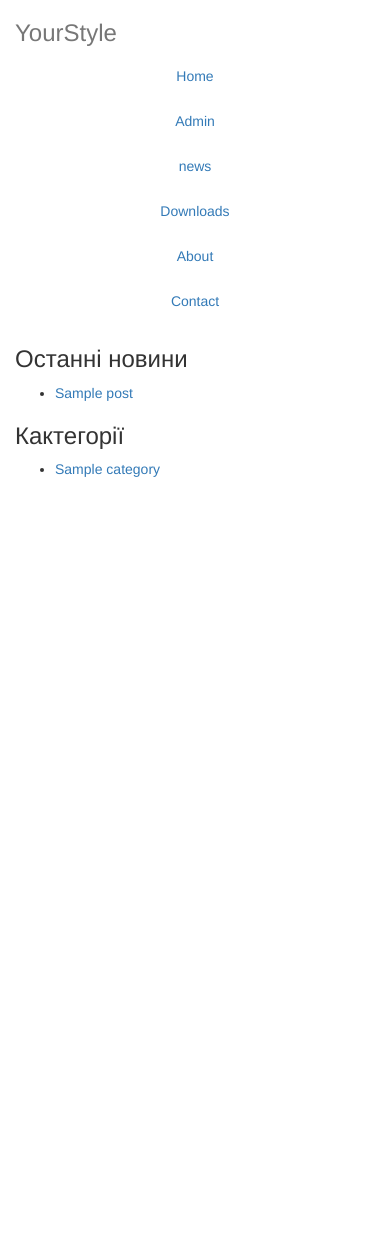
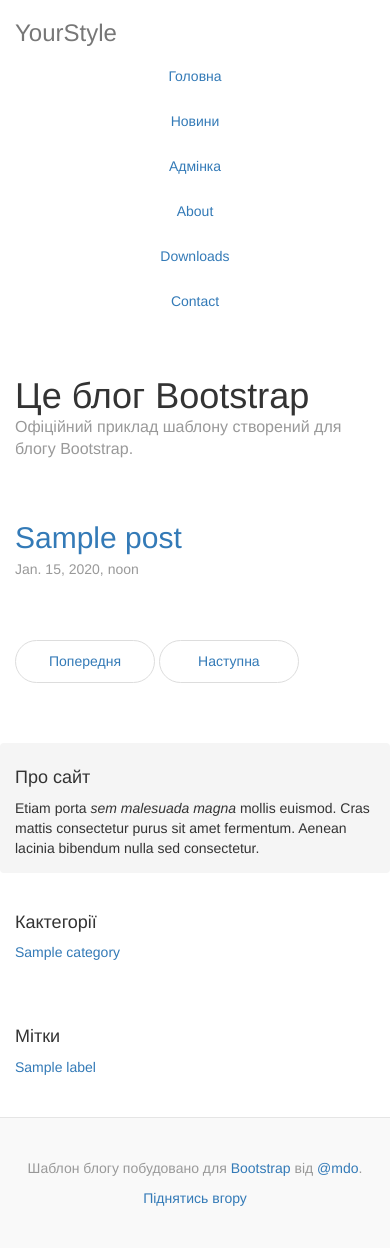
Before and after one commit to Sierhieiev/yourstyle, a Django app: page /news/ in a window 390 px wide. Before the commit the page ends 477 px from the top, so only its background shows below. Run offline with Django 3.2, Linux system fonts and the light colour scheme; tables that the repository leaves empty hold one stand-in row (values such as "Sample post"); some libraries are stand-ins or nearby versions.

Commit message:
03.03.2015

```diff
--- a/news/models.py
+++ b/news/models.py
@@ -30,6 +30,9 @@ class Label(models.Model):
     def __unicode__(self):
         return self.title
 
+    def get_absolute_url(self):
+        return reverse('news:label', kwargs={'slug' : self.slug})
+
 
 class Post(models.Model):
     title = models.CharField(u"Название", max_length=250)
--- a/news/templates/news/base.html
+++ b/news/templates/news/base.html
@@ -1,9 +1,30 @@
 {% extends 'base.html' %}
 
-{% block title %}
+{% block head_title %}
     {% block news_title %} {% endblock %}
 {% endblock %}
 
 {% block content %}
-    {% block news_content %} {% endblock %}
+
+    <div class="blog-header">
+        {% block news_header %}
+            <h1 class="blog-title">Це блог Bootstrap</h1>
+            <p class="lead blog-description">Офіційний приклад шаблону створений для блогу Bootstrap.</p>
+        {% endblock %}
+
+    </div>
+
+    {% block news_content %}
+        <div class="row">
+
+            <div class="col-sm-8 blog-main"> <!-- /.blog-main -->
+                {% block class_blog-main %} {% endblock %}
+            </div><!-- /.blog-main -->
+
+            <div class="col-sm-3 col-sm-offset-1 blog-sidebar"><!-- /.blog-sidebar -->
+                {% block class_blog-sidebar %} {% endblock %}
+            </div><!-- /.blog-sidebar -->
+
+        </div><!-- /.row -->
+    {% endblock %}
 {% endblock %}
--- a/news/templates/news/index.html
+++ /dev/null
@@ -1,24 +0,0 @@
-{% extends 'news/base.html' %}
-
-{% block news_title %}Останні новини{% endblock %}
-
-{% block news_content %}
-
-    <h3>Останні новини</h3>
-
-    <ul>
-        {% for post in context.posts %}
-            <li><a href="{{ post.get_absolute_url }}">{{ post.title }}</a></li>
-        {% endfor %}
-    </ul>
-
-    <h3>Кактегорії</h3>
-    <ul>
-        {% for category in context.categories %}
-            <li><a href="{{ category.get_absolute_url }}">{{ category.title }}</a></li>
-        {% endfor %}
-
-
-    </ul>
-
-{% endblock %}
--- /dev/null
+++ b/news/templates/news/list.html
@@ -0,0 +1,49 @@
+{% extends 'news/base.html' %}
+
+{% block news_title %}Останні новини{% endblock %}
+
+
+
+    {% block class_blog-main %}
+        {% for post in context.posts %}
+            <div class="blog-post"> <!-- /.blog-post -->
+                <h2 class="blog-post-title"><a href="{{ post.get_absolute_url }}">{{ post.title }}</a></h2>
+                <p class="blog-post-meta">{{ post.post_date }} </p>
+            </div><!-- /.blog-post -->
+        {% endfor %}
+
+        <nav>
+            <ul class="pager">
+                <li><a href="#">Попередня</a></li>
+                <li><a href="#">Наступна</a></li>
+            </ul>
+        </nav>
+    {% endblock %}
+
+
+    {% block class_blog-sidebar %}
+
+        <div class="sidebar-module sidebar-module-inset">
+            <h4>Про сайт</h4>
+            <p>Etiam porta <em>sem malesuada magna</em> mollis euismod. Cras mattis consectetur purus sit amet fermentum. Aenean lacinia bibendum nulla sed consectetur.</p>
+        </div>
+
+        <div class="sidebar-module">
+            <h4>Кактегорії</h4>
+            <ol class="list-unstyled">
+                {% for category in context.categories %}
+                    <li><a href="{{ category.get_absolute_url }}">{{ category.title }}</a></li>
+                {% endfor %}
+            </ol>
+        </div>
+
+        <div class="sidebar-module">
+            <h4>Мітки</h4>
+            <ol class="list-unstyled">
+                {% for label in context.labels %}
+                    <li><a href="{{ label.get_absolute_url }}">{{ label.title }}</a></li>
+                {% endfor %}
+            </ol>
+        </div>
+
+    {% endblock %}
--- a/news/urls.py
+++ b/news/urls.py
@@ -6,9 +6,9 @@ urlpatterns = patterns('news.views',
      # indexes
     url(r'^$', views.IndexView.as_view(), name='index'),
     #category
-    url(r'^category/(?P<slug>[-\w]+)/$', 'category', name='category'),
+    url(r'^category/(?P<slug>[-\w]+)/$', views.CategoriesView.as_view(), name='category'),
     #post
     url(r'^post/(?P<slug>[-\w]+)/$', 'post', name='post'),
     #Label
-     url(r'^category/(?P<slug>[-\w]+)/$', 'category', name='category'),
+    url(r'^label/(?P<slug>[-\w]+)/$', views.LabelView.as_view(), name='label'),
     )
--- a/news/views.py
+++ b/news/views.py
@@ -4,19 +4,49 @@ from news.models import Categories, Label, Post
 
 
 class IndexView(generic.ListView):
-    template_name = 'news/index.html'
+    template_name = 'news/list.html'
     context_object_name = 'context'
     posts = Post.objects.filter(draft = False).order_by('-post_date')
     categories = Categories.objects.all()
+    labels = Label.objects.all()
     queryset = {
         'posts': posts,
-        'categories': categories
+        'categories': categories,
+        'labels': labels
     }
+
+class CategoriesView(generic.ListView):
+    template_name = 'news/list.html'
+    context_object_name = 'context'
+
+    def get_queryset(self):
+        category = Categories.objects.filter(slug = self.kwargs['slug'])
+        posts = Post.objects.filter(categories = category).order_by('-post_date')
+        categories = Categories.objects.all()
+        labels = Label.objects.all()
+        queryset = {
+            'posts': posts,
+            'categories': categories,
+            'labels': labels
+        }
+        return queryset
+
+class LabelView(generic.ListView):
+    template_name = 'news/list.html'
+    context_object_name = 'context'
+
+    def get_queryset(self):
+        label = Label.objects.filter(slug = self.kwargs['slug'])
+        posts = Post.objects.filter(label = label).order_by('-post_date')
+        categories = Categories.objects.all()
+        labels = Label.objects.all()
+        queryset = {
+            'posts': posts,
+            'categories': categories,
+            'labels': labels
+        }
+        return queryset
 
 def post(request, slug):
     news = get_object_or_404(Post, slug = slug)
-    return render(request, 'news/post.html', {'news': news})
-
-def category(request, slug):
-    categories = get_object_or_404(Categories, slug = slug)
-    return render(request, 'news/post.html', {'categories': categories})
+    return render(request, 'news/post.html', {'post': news})
--- /dev/null
+++ b/static/bootstrap/css/blog.css
@@ -0,0 +1,166 @@
+/*
+ * Globals
+ */
+/*
+body {
+  font-family: Georgia, "Times New Roman", Times, serif;
+  color: #555;
+}
+
+h1, .h1,
+h2, .h2,
+h3, .h3,
+h4, .h4,
+h5, .h5,
+h6, .h6 {
+  margin-top: 0;
+  font-family: "Helvetica Neue", Helvetica, Arial, sans-serif;
+  font-weight: normal;
+  color: #333;
+}
+*/
+
+/*
+ * Override Bootstrap's default container.
+ */
+
+@media (min-width: 1200px) {
+  .container {
+    width: 970px;
+  }
+}
+
+
+/*
+ * Masthead for nav
+ */
+
+.blog-masthead {
+  background-color: #428bca;
+  -webkit-box-shadow: inset 0 -2px 5px rgba(0,0,0,.1);
+          box-shadow: inset 0 -2px 5px rgba(0,0,0,.1);
+}
+
+/* Nav links */
+.blog-nav-item {
+  position: relative;
+  display: inline-block;
+  padding: 10px;
+  font-weight: 500;
+  color: #cdddeb;
+}
+.blog-nav-item:hover,
+.blog-nav-item:focus {
+  color: #fff;
+  text-decoration: none;
+}
+
+/* Active state gets a caret at the bottom */
+.blog-nav .active {
+  color: #fff;
+}
+.blog-nav .active:after {
+  position: absolute;
+  bottom: 0;
+  left: 50%;
+  width: 0;
+  height: 0;
+  margin-left: -5px;
+  vertical-align: middle;
+  content: " ";
+  border-right: 5px solid transparent;
+  border-bottom: 5px solid;
+  border-left: 5px solid transparent;
+}
+
+
+/*
+ * Blog name and description
+ */
+
+.blog-header {
+  padding-top: 20px;
+  padding-bottom: 20px;
+}
+.blog-title {
+  margin-top: 30px;
+  margin-bottom: 0;
+  /*font-size: 60px;*/
+  font-weight: normal;
+}
+.blog-description {
+  /*font-size: 20px;*/
+  color: #999;
+}
+
+
+/*
+ * Main column and sidebar layout
+ */
+
+.blog-main {
+/*  font-size: 18px;*/
+  line-height: 1.5;
+}
+
+/* Sidebar modules for boxing content */
+.sidebar-module {
+  padding: 15px;
+  margin: 0 -15px 15px;
+}
+.sidebar-module-inset {
+  padding: 15px;
+  background-color: #f5f5f5;
+  border-radius: 4px;
+}
+.sidebar-module-inset p:last-child,
+.sidebar-module-inset ul:last-child,
+.sidebar-module-inset ol:last-child {
+  margin-bottom: 0;
+}
+
+
+/* Pagination */
+.pager {
+  margin-bottom: 60px;
+  text-align: left;
+}
+.pager > li > a {
+  width: 140px;
+  padding: 10px 20px;
+  text-align: center;
+  border-radius: 30px;
+}
+
+
+/*
+ * Blog posts
+ */
+
+.blog-post {
+  margin-bottom: 60px;
+}
+.blog-post-title {
+  margin-bottom: 5px;
+/*  font-size: 40px;*/
+}
+.blog-post-meta {
+  margin-bottom: 20px;
+  color: #999;
+}
+
+
+/*
+ * Footer
+ */
+
+.blog-footer {
+  padding: 40px 0;
+  color: #999;
+  text-align: center;
+  background-color: #f9f9f9;
+  border-top: 1px solid #e5e5e5;
+}
+.blog-footer p:last-child {
+  margin-bottom: 0;
+}
--- a/templates/base.html
+++ b/templates/base.html
@@ -4,10 +4,11 @@
     <meta charset="utf-8">
     <meta http-equiv="X-UA-Compatible" content="IE=edge">
     <meta name="viewport" content="width=device-width, initial-scale=1">
-    <title>{% block title %}Your Style {% endblock %}</title>
+    <title>{% block head_title %}Your Style {% endblock %}</title>
 
     <!-- Bootstrap -->
     <link href="{{STATIC_URL}}bootstrap/css/bootstrap.min.css" rel="stylesheet">
+    <link href="{{STATIC_URL}}bootstrap/css/blog.css" rel="stylesheet">
 
     <!-- Вставка HTML5 поєднується з Respond.js для підтримки в IE8 елементів HTML5 та медіа-запитів -->
     <!-- ЗАСТЕРЕЖЕННЯ: файл Respond.js не працює, якщо ви проглядаєте сторінку відкривши її з файлової системи -->
@@ -19,24 +20,36 @@
   <body>
 
       <div class="container">
-
+          {% block top_content %}
               <div class="masthead">
                   <h3 class="text-muted">YourStyle</h3>
+
                   <nav>
+
                       <ul class="nav nav-justified">
-            <li class="active"><a href="/">Home</a></li>
-            <li><a href="/admin">Admin</a></li>
-            <li><a href="/news">news</a></li>
+                          <li class="active"><a href="/">Головна</a></li>
+                          <li><a href="/news">Новини</a></li>
+                          <li><a href="/admin">Адмінка</a></li>
+                          <li><a href="/about">About</a></li>
                           <li><a href="#">Downloads</a></li>
-            <li><a href="#">About</a></li>
                           <li><a href="#">Contact</a></li>
                       </ul>
                 </nav>
               </div>
+          {% endblock %}
 
           {% block content %}{% endblock %}
 
+          {% block footer %}{% endblock %}
+
       </div>
+
+      <footer class="blog-footer">
+      <p>Шаблон блогу побудовано для <a href="http://getbootstrap.com">Bootstrap</a> від <a href="https://twitter.com/mdo">@mdo</a>.</p>
+      <p>
+        <a href="#">Піднятись вгору</a>
+      </p>
+    </footer>
 
     <!-- jQuery (потрібно для JavaScript плагінів Bootstrap) -->
     <script src="https://ajax.googleapis.com/ajax/libs/jquery/1.11.1/jquery.min.js"></script>
--- a/yourstyle/settings.py
+++ b/yourstyle/settings.py
@@ -74,7 +74,7 @@ DATABASES = {
 # Internationalization
 # https://docs.djangoproject.com/en/1.7/topics/i18n/
 
-LANGUAGE_CODE = 'ru-ru'
+LANGUAGE_CODE = 'uk-UA'
 
 TIME_ZONE = 'Europe/Kiev'
 
```
Also changed, not shown: news/templates/news/post.html (+7 -5 lines). Lines whose indentation alone changed are shown as unchanged.
